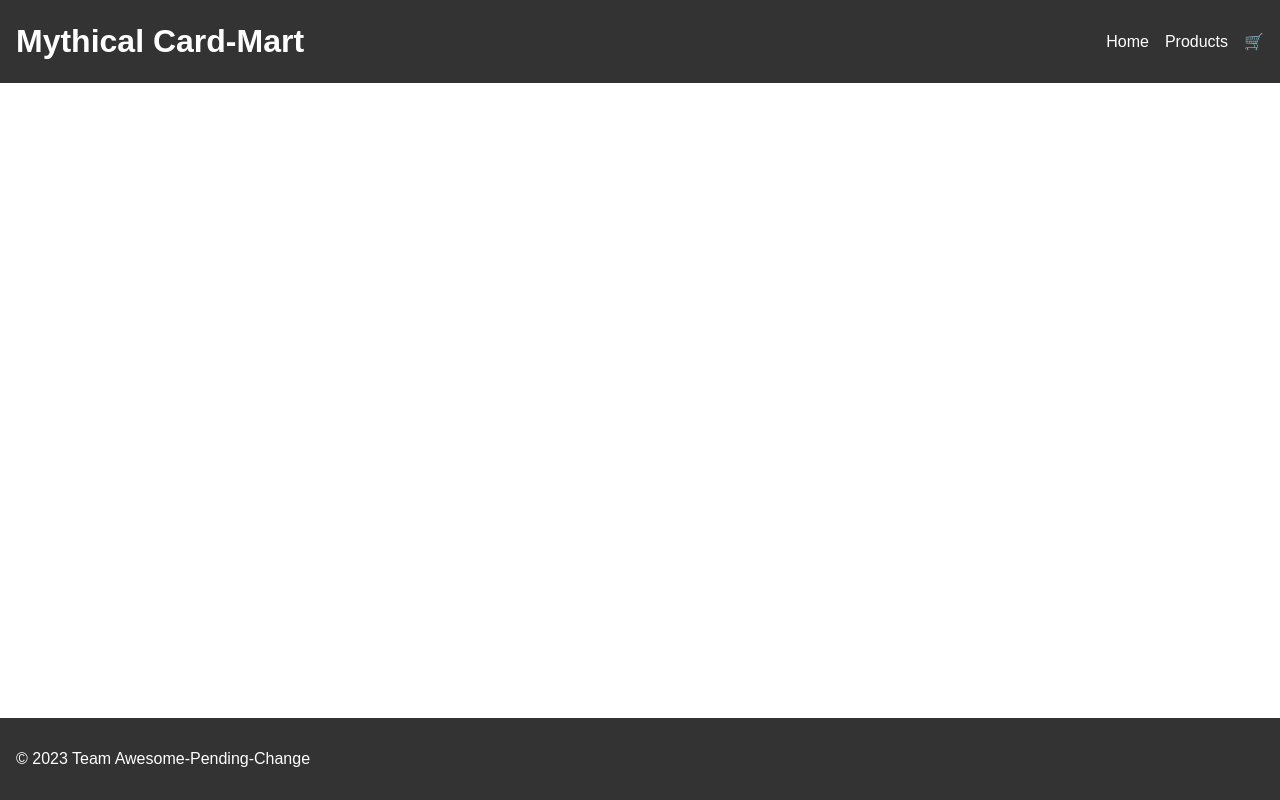
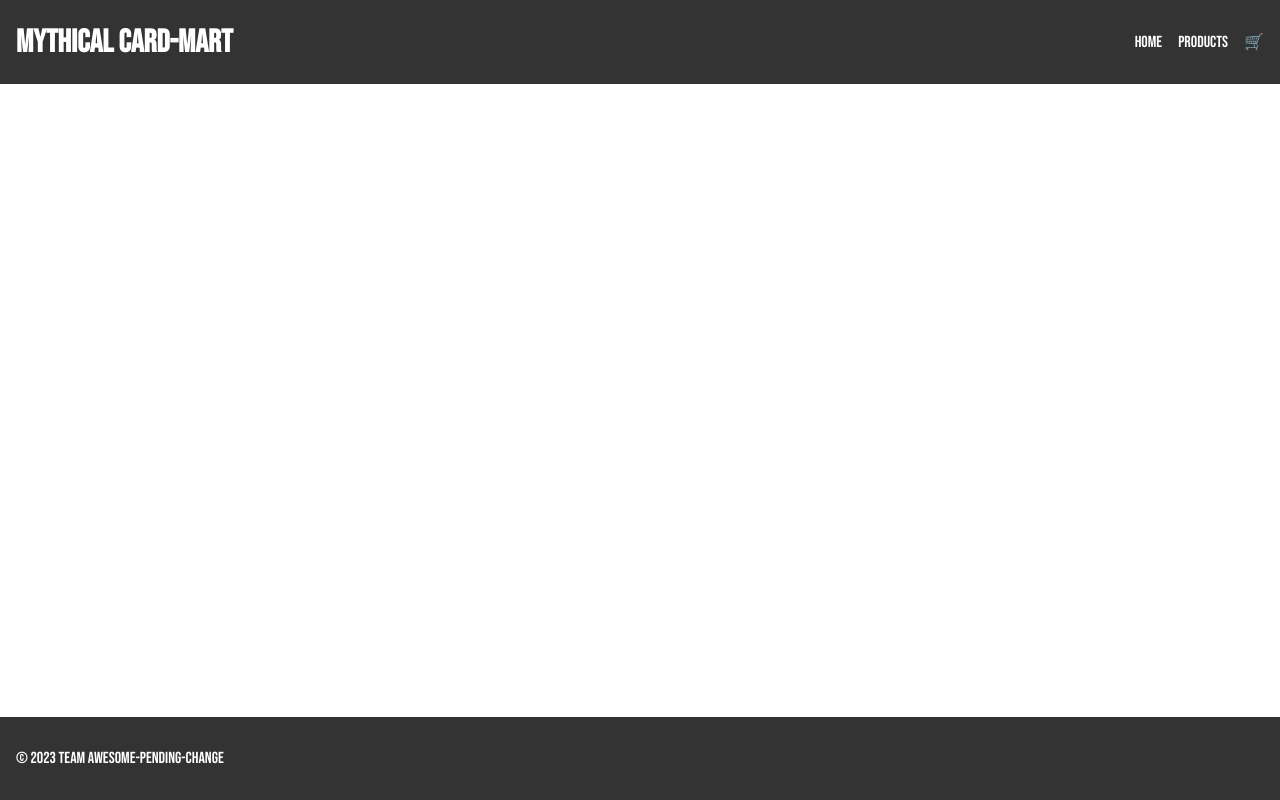
Before and after one commit to Team-Awesome-Pending-Change/eCommerce-frontEnd, a React (Create React App) app: page / in a window 1280 px wide. Shown: the top 800 px of the page. Built offline with nearby package versions, Linux system fonts and the light colour scheme.

Commit message:
updated font using google fonts

```diff
--- a/package.json
+++ b/package.json
@@ -9,6 +9,7 @@
     "@testing-library/user-event": "^13.5.0",
     "react": "^18.2.0",
     "react-dom": "^18.2.0",
+    "react-helmet": "^6.1.0",
     "react-redux": "^8.1.1",
     "react-router-dom": "^6.14.2",
     "react-scripts": "5.0.1",
--- a/src/App.js
+++ b/src/App.js
@@ -1,16 +1,26 @@
-// src/App.js
-import React from 'react';
-import { BrowserRouter as Router, Routes, Route } from 'react-router-dom';
-import Header from './components/Header';
-import Footer from './components/Footer';
-import Home from './pages/Home';
-import ProductDetail from './pages/ProductDetail';
-import ProductListing from './pages/ProductListing';
+//! src/App.js
+import React from "react";
+import { BrowserRouter as Router, Routes, Route } from "react-router-dom";
+import { Helmet } from "react-helmet";
+import Header from "./components/Header";
+import Footer from "./components/Footer";
+import Home from "./pages/Home";
+import ProductDetail from "./pages/ProductDetail";
+import ProductListing from "./pages/ProductListing";
 
 
 const App = () => {
   return (
     <Router>
+      <Helmet>
+        {/* This just makes the google font global */}
+        <link rel="preconnect" href="https://fonts.googleapis.com" />
+        <link rel="preconnect" href="https://fonts.gstatic.com" crossorigin />
+        <link
+          href="https://fonts.googleapis.com/css2?family=Bebas+Neue&display=swap"
+          rel="stylesheet"
+        />
+      </Helmet>
       <Header />
       <Routes>
         <Route exact path="/" component={Home} />
--- a/src/components/CartIcon.js
+++ b/src/components/CartIcon.js
@@ -1,4 +1,4 @@
-// src/components/CartIcon.js
+//! src/components/CartIcon.js
 import React from 'react';
 import styled from 'styled-components';
 
--- a/src/components/Footer.js
+++ b/src/components/Footer.js
@@ -1,4 +1,4 @@
-// src/components/Footer.js
+//! src/components/Footer.js
 import React from 'react';
 import styled from 'styled-components';
 
--- a/src/components/Header.js
+++ b/src/components/Header.js
@@ -1,4 +1,4 @@
-// src/components/Header.js
+//! src/components/Header.js
 import React from 'react';
 import styled from 'styled-components';
 import { Link } from 'react-router-dom';
--- a/src/components/ProductCard.js
+++ b/src/components/ProductCard.js
@@ -1,4 +1,4 @@
-// src/components/ProductCard.js
+//! src/components/ProductCard.js
 import React from 'react';
 import styled from 'styled-components';
 
--- a/src/pages/Home.js
+++ b/src/pages/Home.js
@@ -1,4 +1,4 @@
-// src/pages/Home.js
+//! src/pages/Home.js
 import React from 'react';
 import ProductCard from '../components/ProductCard';
 
--- a/src/pages/ProductDetail.js
+++ b/src/pages/ProductDetail.js
@@ -1,4 +1,4 @@
-// src/pages/ProductDetail.js
+//! src/pages/ProductDetail.js
 import React from 'react';
 // import { useParams } from 'react-router-dom';
 
--- a/src/pages/ProductListing.js
+++ b/src/pages/ProductListing.js
@@ -1,4 +1,4 @@
-// src/pages/ProductListing.js
+//! src/pages/ProductListing.js
 import React from 'react';
 import { Link } from 'react-router-dom';
 import ProductCard from '../components/ProductCard';
--- a/src/styles/GlobalStyles.js
+++ b/src/styles/GlobalStyles.js
@@ -1,14 +1,16 @@
-// src/styles/GlobalStyles.js
+//! src/styles/GlobalStyles.js
 import { createGlobalStyle } from 'styled-components';
+
 
 const GlobalStyles = createGlobalStyle`
   body {
     margin: 0;
     padding: 0;
-    font-family: Arial, sans-serif;
+    font-family: 'Bebas Neue', sans-serif;
   }
 
   /* Add more global styles here */
 `;
 
+
 export default GlobalStyles;
```
Also changed, not shown: 1 other file (tests, documents, lock files or other folders).
